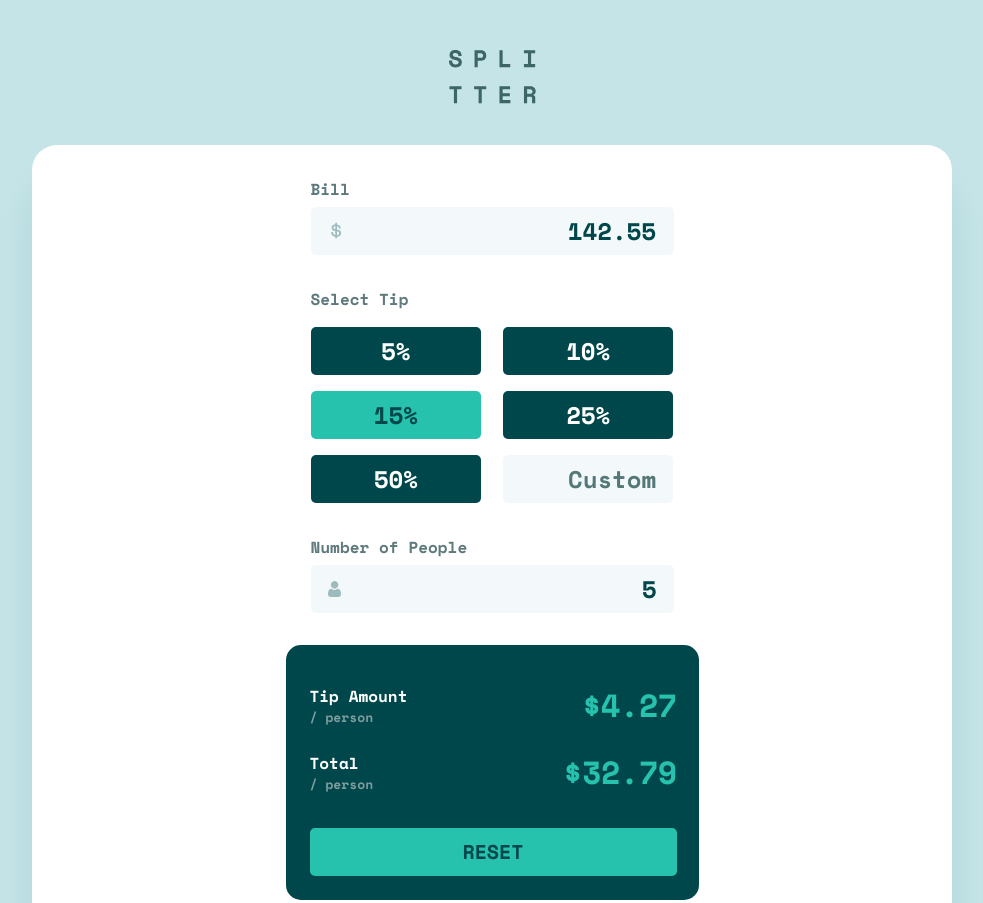
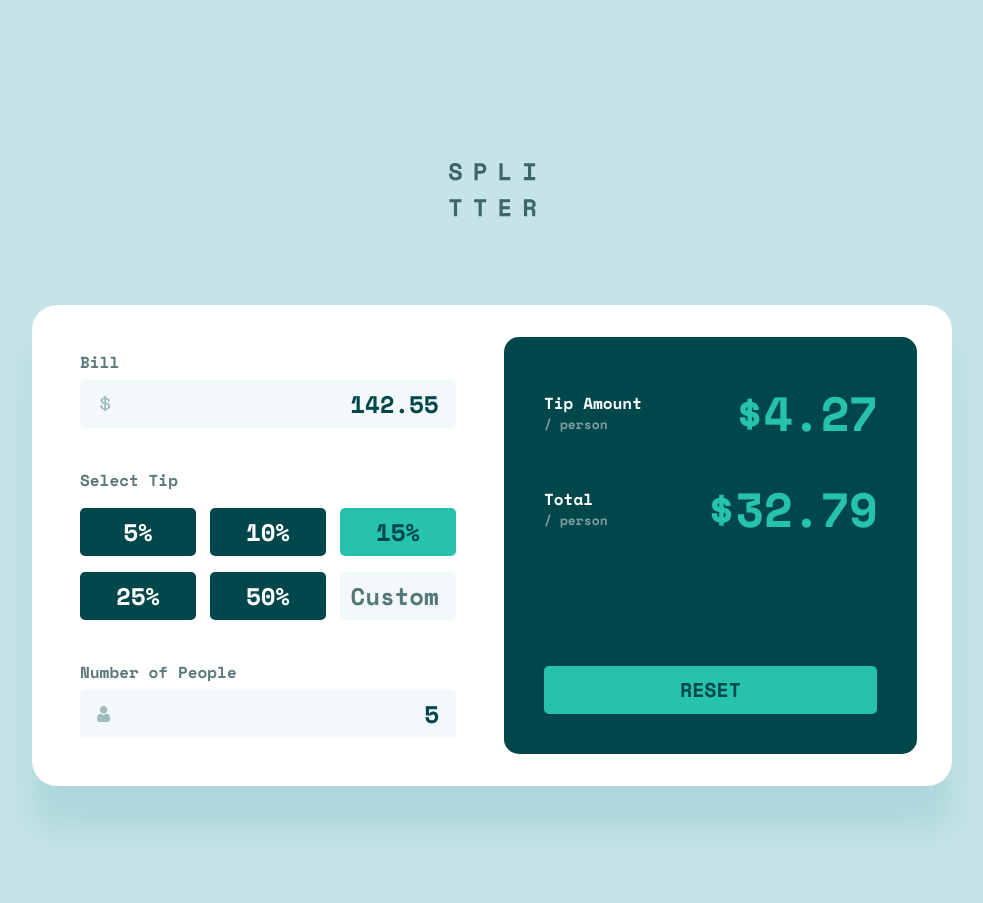
Before and after one commit to ionStici/tip-calculator-app, a plain HTML site: page index.html in a window 1280 px wide. Shown: the top 903 px of the page, without its empty margins (148-1131 px from the left). Drawn offline with nearby package versions, Linux system fonts and the light colour scheme.

Commit message:
Style for desktop version

```diff
--- a/src/css/style.css
+++ b/src/css/style.css
@@ -73,25 +73,6 @@ body {
         border-radius: 25px;
     }
 }
-
-/* @media only screen and (min-width: 992px) {
-    .calc {
-        display: grid;
-        grid-template-columns: 392px 413px;
-        column-gap: 48px;
-    }
-
-    .calc__col-1 {
-        max-width: 408px;
-        grid-column: 1/2;
-        margin: 13px 0 16px 16px;
-    }
-
-    .calc__col-2 {
-        grid-column: 2/3;
-        margin: 0;
-    }
-} */
 
 /*  */
 
@@ -248,8 +229,6 @@ body {
 }
 .calc__result-tip-box div p:nth-child(1),
 .calc__result-total-box div p:nth-child(1) {
-    font-size: 16px;
-    line-height: 24px;
     color: #ffffff;
 }
 
@@ -282,3 +261,107 @@ body {
 }
 
 /*  */
+
+@media only screen and (min-width: 992px) {
+    .logo {
+        margin: 163px auto 88px auto;
+    }
+
+    /*  */
+
+    .calc {
+        display: grid;
+        grid-template-columns: 392px 413px;
+        column-gap: 48px;
+        padding: 32px;
+        margin-bottom: 240px;
+    }
+
+    .calc__col-1 {
+        max-width: 408px;
+        padding: 0;
+        grid-column: 1/2;
+        margin: 13px 0 16px 16px;
+    }
+
+    .calc__col-2 {
+        grid-column: 2/3;
+        margin: 0;
+        padding: 40px;
+
+        display: flex;
+        flex-direction: column;
+    }
+
+    /*  */
+
+    .calc__bill-box {
+        margin-bottom: 40px;
+    }
+
+    .calc__tip-box {
+        margin-bottom: 40px;
+    }
+
+    /*  */
+
+    .calc__tip-box {
+        display: grid;
+        grid-template-columns: repeat(3, 1fr);
+        column-gap: 14px;
+        row-gap: 16px;
+        flex-wrap: revert;
+    }
+
+    .calc__tip-btn {
+        width: 100%;
+    }
+
+    .calc__tip-btn--active {
+        background-color: #26c2ae;
+        color: #00474b;
+    }
+
+    .calc__tip-input {
+        width: 100%;
+    }
+
+    /*  */
+
+    .calc__result-tip-box {
+        margin-bottom: 25px;
+    }
+
+    .calc__result-btn {
+        margin-top: auto;
+    }
+
+    /*  */
+
+    .calc__result-tip-box,
+    .calc__result-total-box {
+        display: flex;
+        justify-content: space-between;
+        align-items: center;
+    }
+    .calc__result-tip-box div p:nth-child(1),
+    .calc__result-total-box div p:nth-child(1) {
+        color: #ffffff;
+    }
+
+    .calc__result-tip-box div p:nth-child(2),
+    .calc__result-total-box div p:nth-child(2) {
+        font-size: 13px;
+        line-height: 19px;
+        color: #7f9d9f;
+    }
+
+    .calc__result-tip,
+    .calc__result-total {
+        font-size: 48px;
+        line-height: 71px;
+        letter-spacing: -1px;
+    }
+}
+
+/*  */
```
